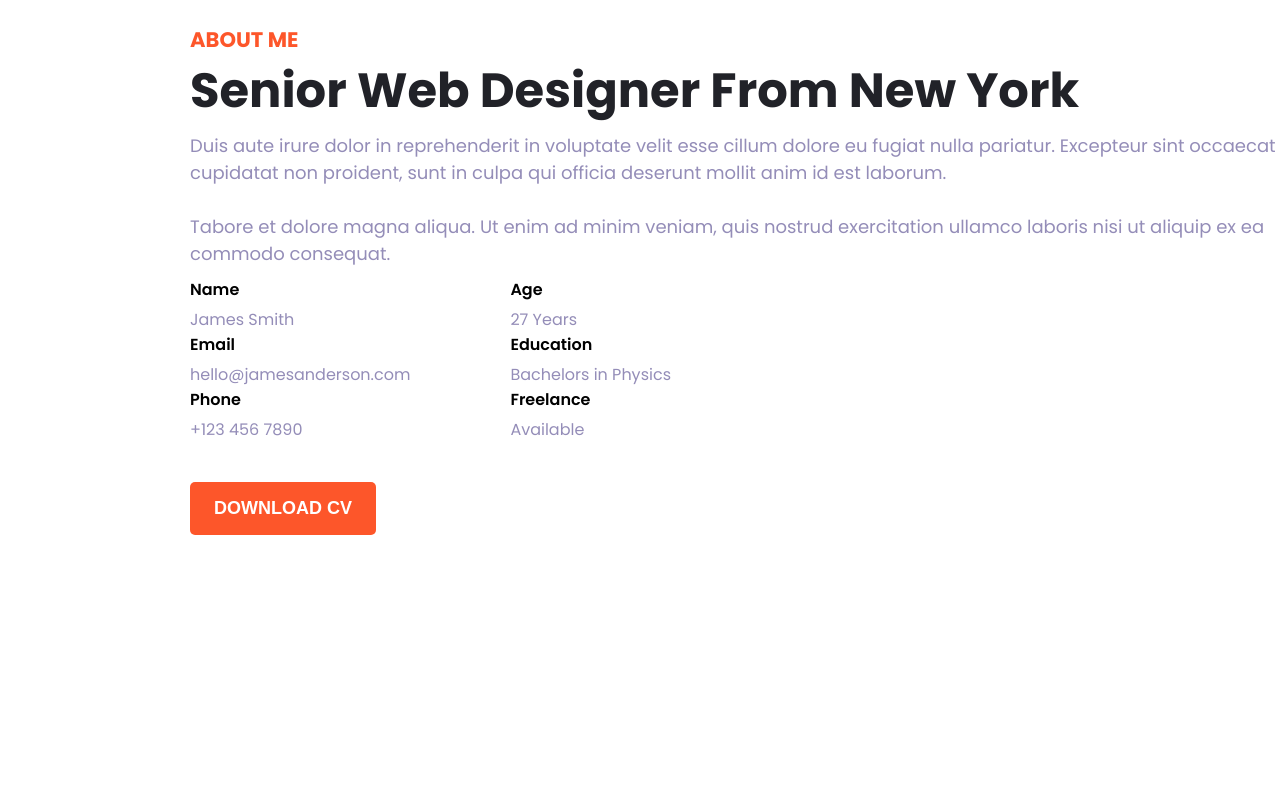
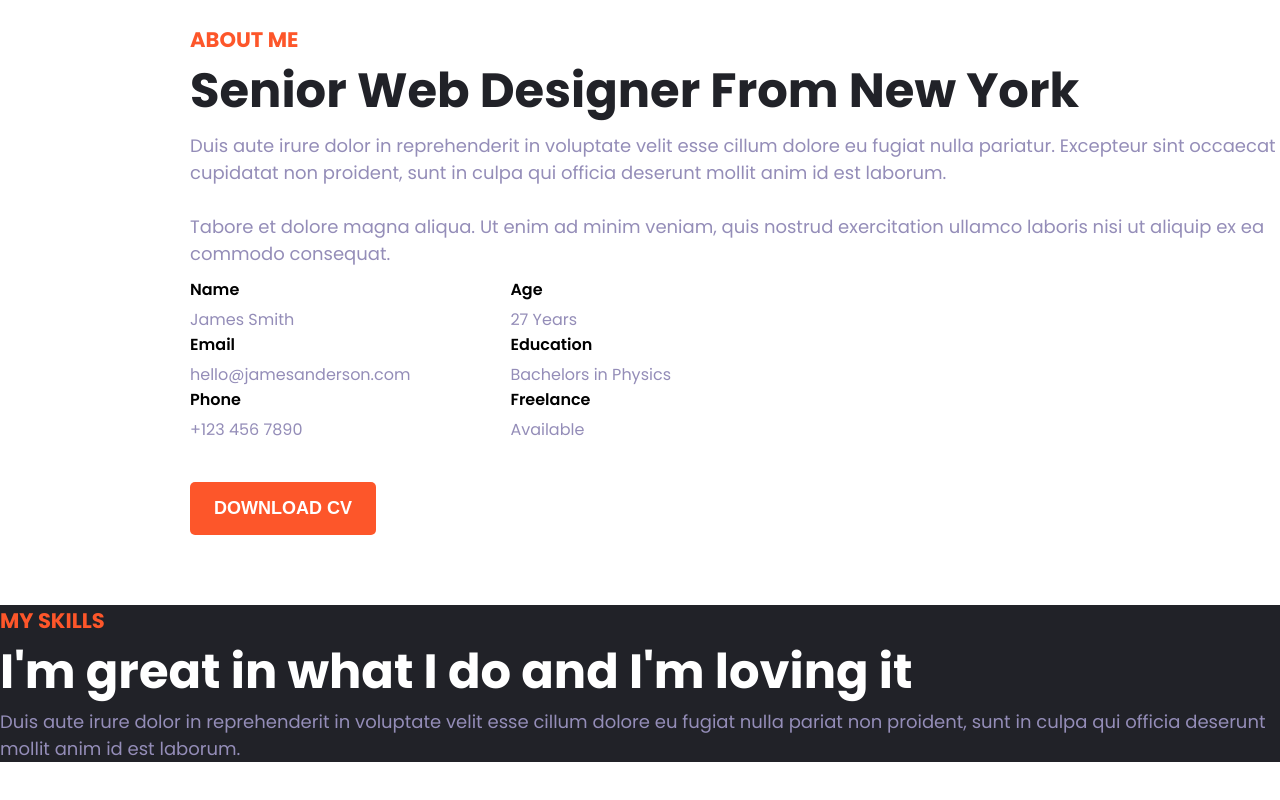
Before and after one commit to Muntahamasuma/Fungi-Personal-Portfolio-, a plain HTML site: page index.html in a window 1280 px wide. Shown: the part 1973-2773 px from the top of the page. Before the commit the page ends 2608 px from the top, so only its background shows below. Drawn offline with nearby package versions, Linux system fonts and the light colour scheme; files whose address does not match are found by name.

Commit message:
Start my skill section

```diff
--- /dev/null
+++ b/assest/scss/style.scss
@@ -0,0 +1,3 @@
+body{
+  background-color: red;
+}
--- a/index.html
+++ b/index.html
@@ -5,7 +5,7 @@
     <meta name="viewport" content="width=device-width, initial-scale=1.0" />
     <title>Document</title>
     <link rel="stylesheet" href="/assest//Fontawsome/css/all.min.css" />
-    <link rel="stylesheet" href="/Style/style.css" />
+    <link rel="stylesheet" href="/assest/Style/style.css" />
   </head>
   <body>
     <!-- Header section start -->
@@ -214,6 +214,19 @@
         </div>
       </section>
       <!-- About Me section end -->
+
+      <!-- My Skills Start -->
+       <section class="fact-section">
+        <div class="container">
+          <div class="skill-text">
+            <h3>My Skills</h3>
+            <h2>I'm great in what I do and I'm loving it</h2>
+            <p>Duis aute irure dolor in reprehenderit in voluptate velit esse cillum dolore eu fugiat nulla pariat non proident, sunt in culpa qui officia deserunt mollit anim id est laborum.</p>
+          </div>
+          <div></div>
+        </div>
+       </section>
+      <!-- My Skills End -->
       <!-- Main section end -->
     </main>
   </body>
```
Also changed, not shown: assest/Style/style.css, assest/css/style.css (added), 1 other file.
